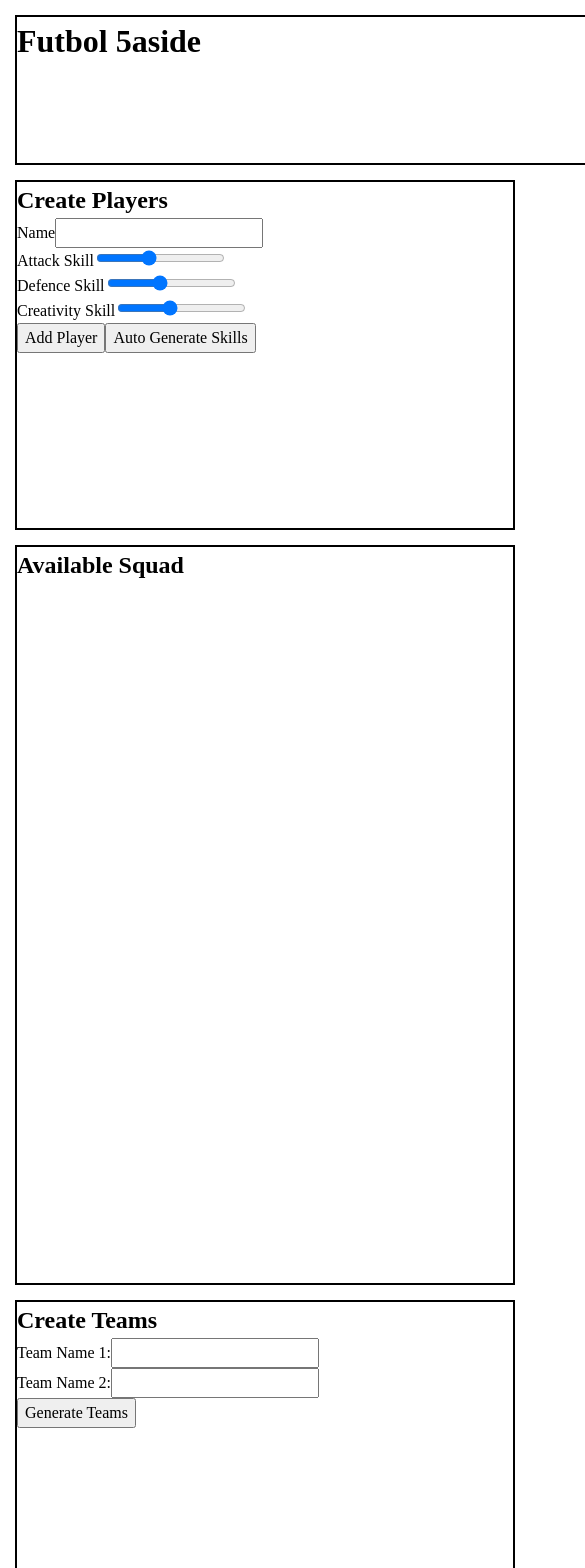
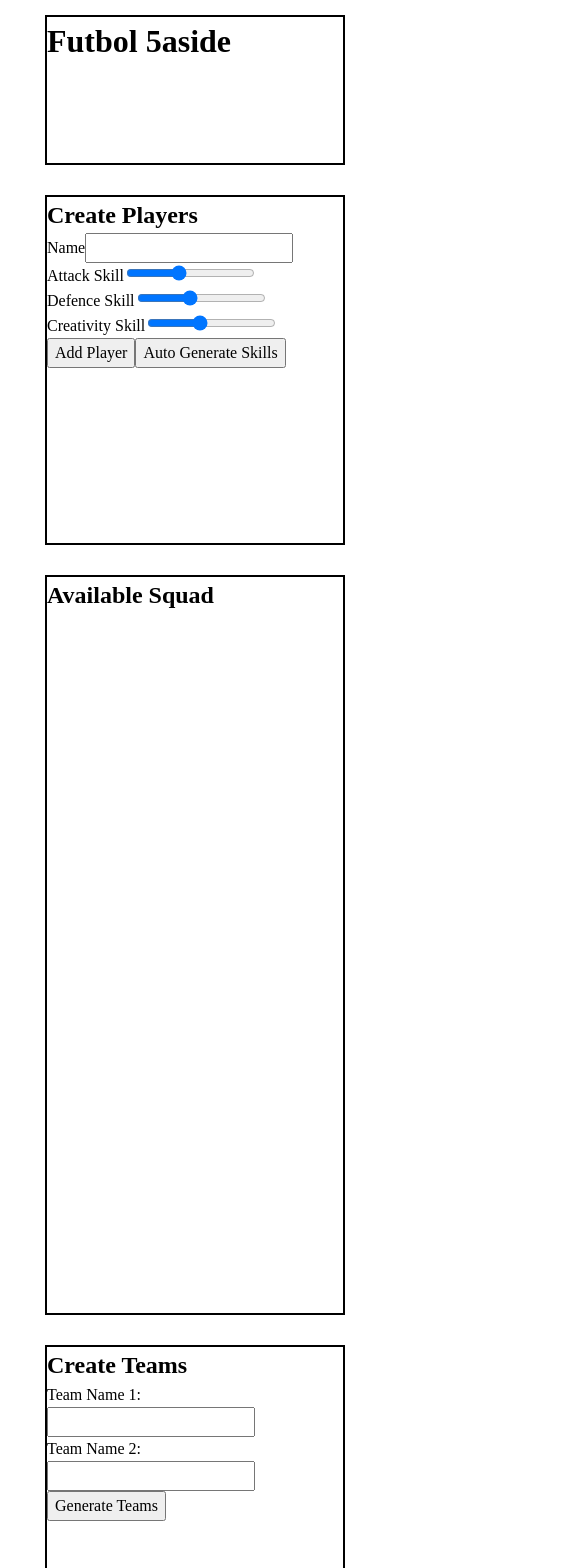
Before and after one commit to bpdm88/football-picker, a React (Create React App) app: page / in a window 390 px wide. Shown: the top 1568 px of the page, 585 px wide, since content can reach past the window. Built offline with nearby package versions, Linux system fonts and the light colour scheme.

Commit message:
layout responsive on sizing

```diff
--- a/src/styles/header.css
+++ b/src/styles/header.css
@@ -5,3 +5,21 @@ header {
     border: 2px solid black;
     margin: var(--spacing-medium);
 }
+
+@media screen and (max-width: 1200px) {
+    header {
+        width: 950px;
+    }
+}
+
+@media screen and (max-width: 960px) {
+    header {
+        width: 730px;
+    }
+}
+
+@media screen and (max-width: 750px) {
+    header {
+        width: var(--card-xs);
+    }
+}
--- a/src/styles/large-card.css
+++ b/src/styles/large-card.css
@@ -1,8 +1,26 @@
 .large-card {
     grid-column-start: 2;
     grid-row: span 2;
-    width: 500px;
+    width: var(--card-lg);
     height: 740px;
     border: 2px solid black;
     margin: var(--spacing-medium);
 }
+
+@media screen and (max-width: 1200px) {
+    .large-card {
+        width: var(--card-md);
+    }
+}
+
+@media screen and (max-width: 960px) {
+    .large-card {
+        width: var(--card-sm);
+    }
+}
+
+@media screen and (max-width: 750px) {
+    .large-card {
+        width: var(--card-xs);
+    }
+}
--- a/src/styles/settings.css
+++ b/src/styles/settings.css
@@ -1,5 +1,16 @@
 :root {
+    /* spacing */
+
     --spacing-small: 10px;
     --spacing-medium: 15px;
     --spacing-large: 20px;
+
+    /* colours */
+
+    /* card widths */
+
+    --card-xs: 300px;
+    --card-sm: 350px;
+    --card-md: 450px;
+    --card-lg: 500px;
 }
--- a/src/styles/small-card.css
+++ b/src/styles/small-card.css
@@ -1,12 +1,24 @@
 .small-card {
-    width: 500px;
+    width: var(--card-lg);
     height: 350px;
     border: 2px solid black;
     margin: var(--spacing-medium);
 }
 
-/* @media screen and (max-width: 750px) {
+@media screen and (max-width: 1200px) {
     .small-card {
-        margin: var(--spacing-small);
+        width: var(--card-md);
     }
-} */
+}
+
+@media screen and (max-width: 960px) {
+    .small-card {
+        width: var(--card-sm);
+    }
+}
+
+@media screen and (max-width: 750px) {
+    .small-card {
+        width: var(--card-xs);
+    }
+}
--- a/src/styles/wrapper.css
+++ b/src/styles/wrapper.css
@@ -4,10 +4,13 @@
     grid-template-columns: 1fr 1fr;
     grid-template-rows: auto;
     margin: auto;
+    justify-content: center;
 }
 
 @media screen and (max-width: 750px) {
     #root {
-        display: block;
+        display: flex;
+        flex-direction: column;
+        align-items: center;
     }
 }
```
Also changed, not shown: src/styles/typography.css (added).
